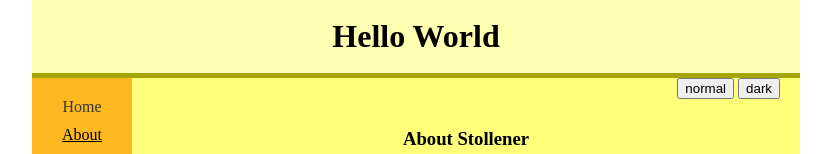
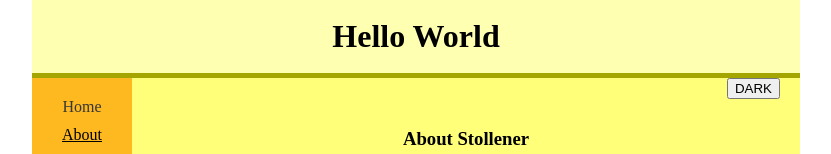
Before and after one commit to stollener/hello-world, a plain HTML site: page about.html in a window 1280 px wide. Shown: the top 154 px of the page, without its empty margins (224-1055 px from the left). Drawn offline with Linux system fonts and the light colour scheme.

Commit message:
Change two buttons to one toggle button with same dark mode function.

```diff
--- a/about.html
+++ b/about.html
@@ -20,7 +20,8 @@
       </nav>
       <div id="content">
         <div class="buttons">
-          <input type="button" value="normal" onclick="
+          <input type="button" value="DARK" onclick="
+            if (document.querySelector('body').dataset.mode === 'dark') {
               document.querySelector('body').style.backgroundColor = 'white';
               document.querySelector('.banner').style.backgroundColor = 'rgb(254, 255, 176)';
               document.querySelector('.banner h1 a').style.color = 'black';
@@ -44,8 +45,9 @@
               for (let i = 0; i < selectedA.length; i++) {
                 selectedA[i].style.color = 'rgb(30, 30, 200)';
               }
-          ">
-          <input type="button" value="dark" onclick="
+              document.querySelector('body').dataset.mode = 'normal';
+              this.value = 'DARK';
+            } else {
               document.querySelector('body').style.backgroundColor = 'black';
               document.querySelector('.banner').style.backgroundColor = 'rgb(25, 25, 50)';
               document.querySelector('.banner h1 a').style.color = 'white';
@@ -69,6 +71,9 @@
               for (let i = 0; i < selectedA.length; i++) {
                 selectedA[i].style.color = 'rgb(200, 200, 30)';
               }
+              document.querySelector('body').dataset.mode = 'dark';
+              this.value = 'NORMAL';
+            }
           ">
         </div>
         <article>
```
Also changed, not shown: index.html (+8 -3 lines), more.html (+8 -3 lines), world.html (+8 -3 lines). Lines whose indentation alone changed are shown as unchanged.
